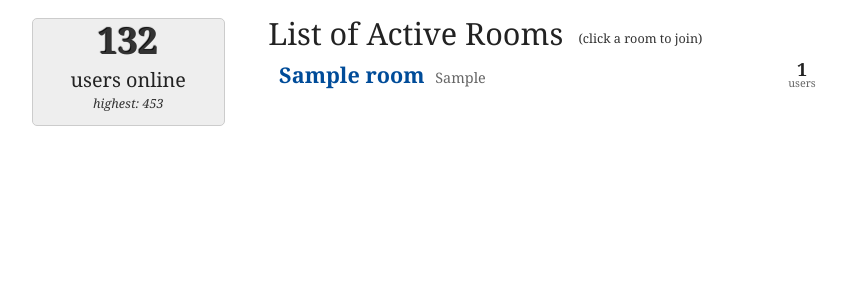
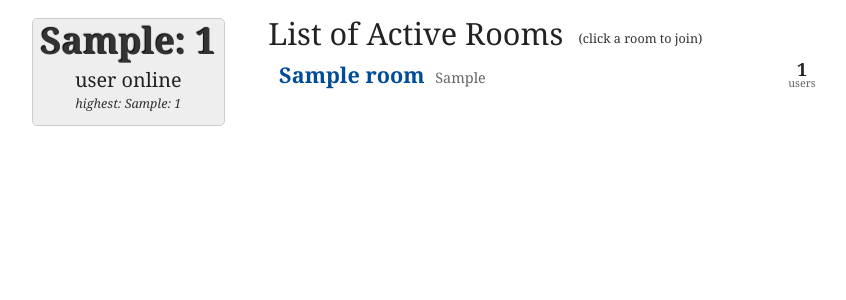
Before and after one commit to mikexstudios/mitirc, a Django app: template base/templates/base/dashboard.html in a window 1280 px wide. Shown: the part 64-364 px from the top of the page, without its empty margins (208-1054 px from the left). Run offline with Django 3.2, Linux system fonts and the light colour scheme; the template is opened without the code that fills it: values that come from a table or form of the project are taken from there, others are empty; tables that the repository leaves empty hold one stand-in row (values such as "Sample post").

Commit message:
Number of users online is now dynamically populated from db.

```diff
--- a/base/templates/base/dashboard.html
+++ b/base/templates/base/dashboard.html
@@ -6,9 +6,9 @@
 {% block content %}
 <div class="left">
   <div id="users">
-    <h2 class="num_users">132</h2>
-    <h3>users online</h3>
-    <p class="highest">highest: 453</p>
+    <h2 class="num_users">{{ total_users }}</h2>
+    <h3>user{{ total_users|pluralize }} online</h3>
+    <p class="highest">highest: {{ max_users }}</p>
   </div>
 </div>
 
--- a/base/views.py
+++ b/base/views.py
@@ -23,8 +23,10 @@ def home(request):
 @render_to('base/dashboard.html')
 def dashboard(request):
     rooms = models.Room.objects.all().order_by('-num_users')
+    total_users = models.Statistic.objects.get(key = 'total_users').value
+    max_users = models.Statistic.objects.get(key = 'max_users').value
 
-    return {'rooms': rooms}
+    return {'rooms': rooms, 'total_users': total_users, 'max_users': max_users}
 
 
 @login_required
```
